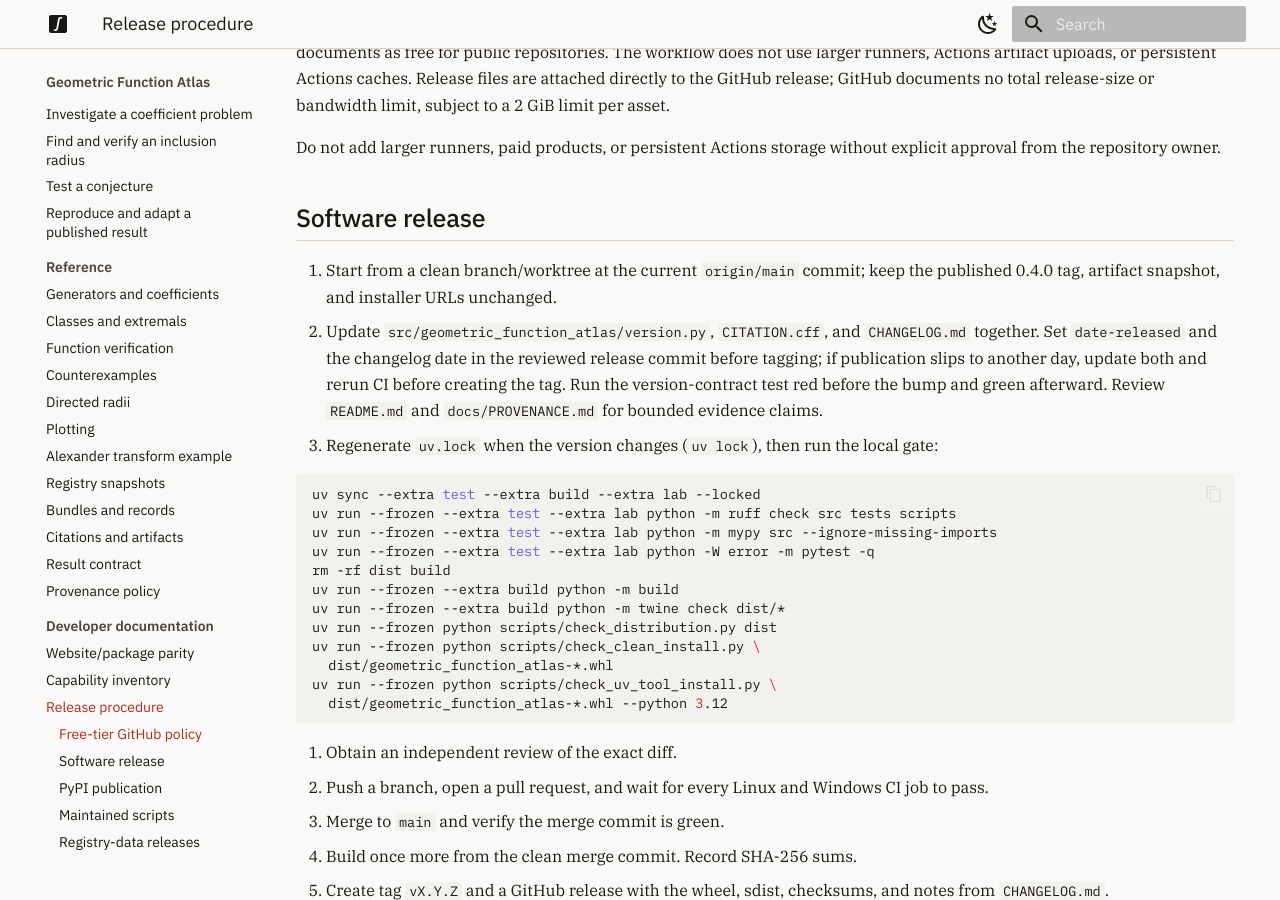
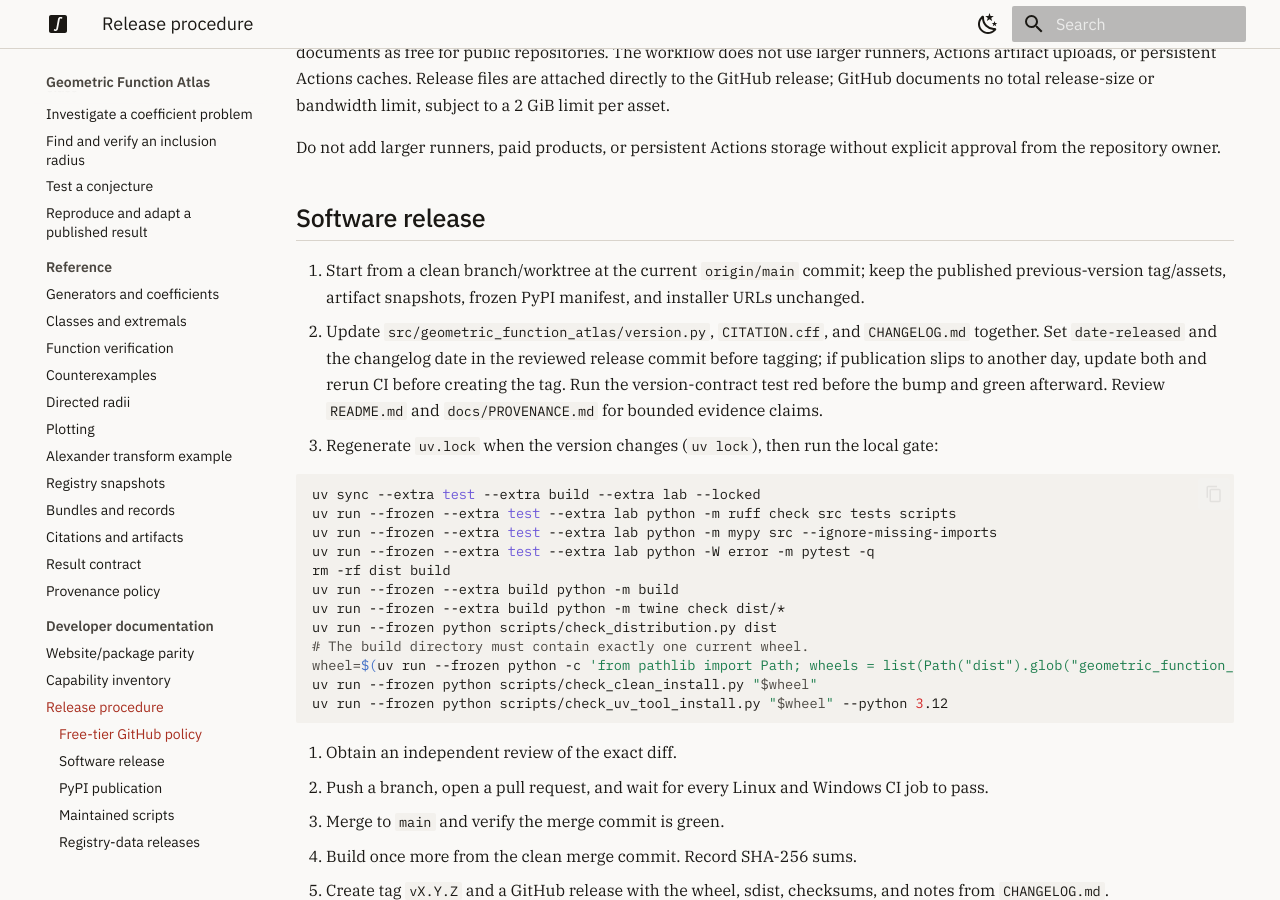
Before and after one commit to Prasanna28Devadiga/geometric-function-atlas, an MkDocs documentation site: the page built from docs/RELEASING.md, in a window 1280 px wide and 900 px high, scrolled down 318 px. Built offline with MkDocs 1.6.1 and Material for MkDocs 9.7.7, drawn with Linux system fonts in a browser that asks for light colours.

Commit message:
release: prepare geometric-function-atlas 0.6.0 (#38)
Co-authored-by: Prasanna Devadiga <Prasanna28Devadiga@users.noreply.github.com>

````diff
--- a/docs/RELEASING.md
+++ b/docs/RELEASING.md
@@ -18,7 +18,8 @@
 ## Software release
 
 1. Start from a clean branch/worktree at the current `origin/main` commit;
-   keep the published 0.4.0 tag, artifact snapshot, and installer URLs unchanged.
+   keep the published previous-version tag/assets, artifact snapshots, frozen
+   PyPI manifest, and installer URLs unchanged.
 2. Update `src/geometric_function_atlas/version.py`, `CITATION.cff`, and
    `CHANGELOG.md` together. Set `date-released` and the changelog date in the
    reviewed release commit before tagging; if publication slips to another day,
@@ -37,10 +38,10 @@
    uv run --frozen --extra build python -m build
    uv run --frozen --extra build python -m twine check dist/*
    uv run --frozen python scripts/check_distribution.py dist
-   uv run --frozen python scripts/check_clean_install.py \
-     dist/geometric_function_atlas-*.whl
-   uv run --frozen python scripts/check_uv_tool_install.py \
-     dist/geometric_function_atlas-*.whl --python 3.12
+   # The build directory must contain exactly one current wheel.
+   wheel=$(uv run --frozen python -c 'from pathlib import Path; wheels = list(Path("dist").glob("geometric_function_atlas-*.whl")); assert len(wheels) == 1, wheels; print(wheels[0])')
+   uv run --frozen python scripts/check_clean_install.py "$wheel"
+   uv run --frozen python scripts/check_uv_tool_install.py "$wheel" --python 3.12
    ```
 
 4. Obtain an independent review of the exact diff.
--- a/src/geometric_function_atlas/version.py
+++ b/src/geometric_function_atlas/version.py
@@ -1,6 +1,6 @@
 """Single source of truth for software and built-in artifact versions."""
 
-__version__ = "0.5.0"
+__version__ = "0.6.0"
 GENERATOR_CATALOG_VERSION = "2026.08.11"
 SOURCE_ARTIFACT_COMMIT = "acee553"
 GENERATOR_FIXTURE_ID = "generator_catalog:2026.08.11"
````
Also changed, not shown: CHANGELOG.md (+30 -3 lines), 2 other files.
